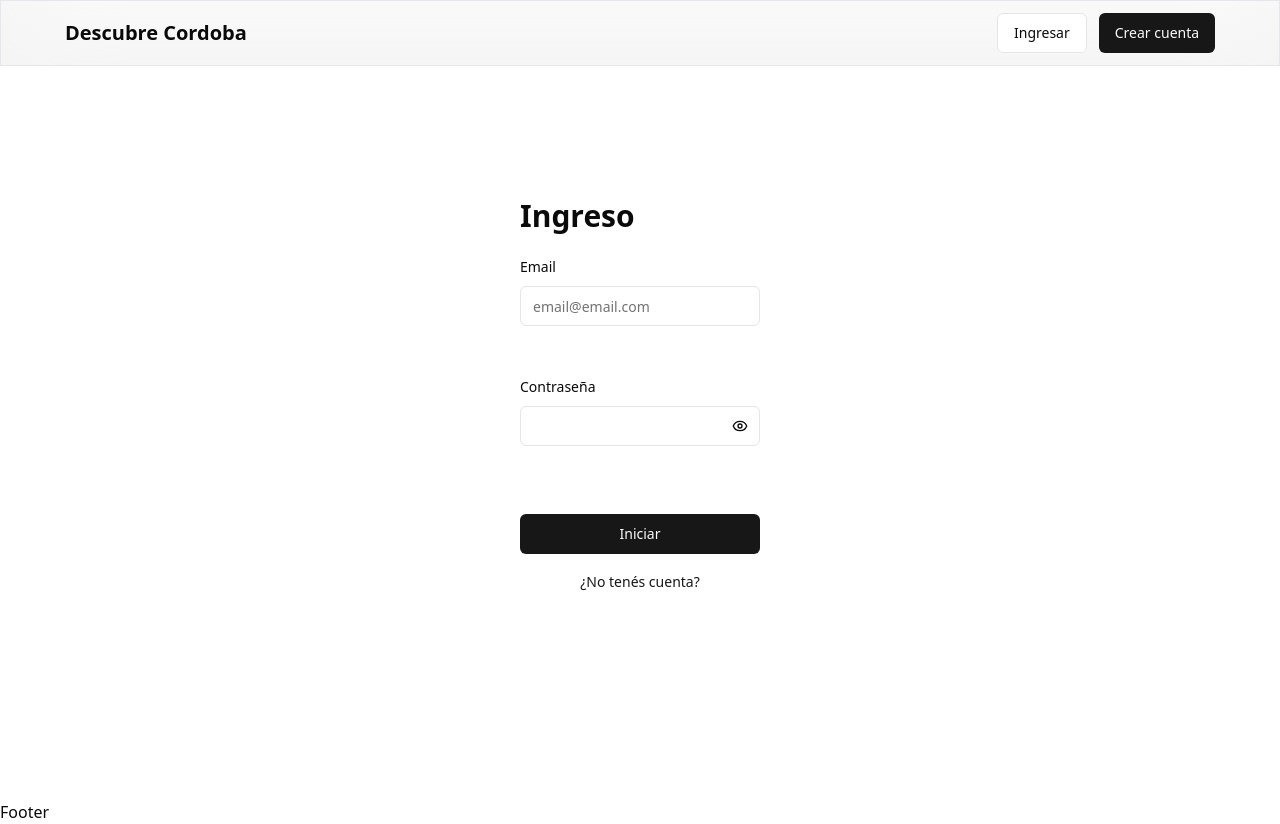
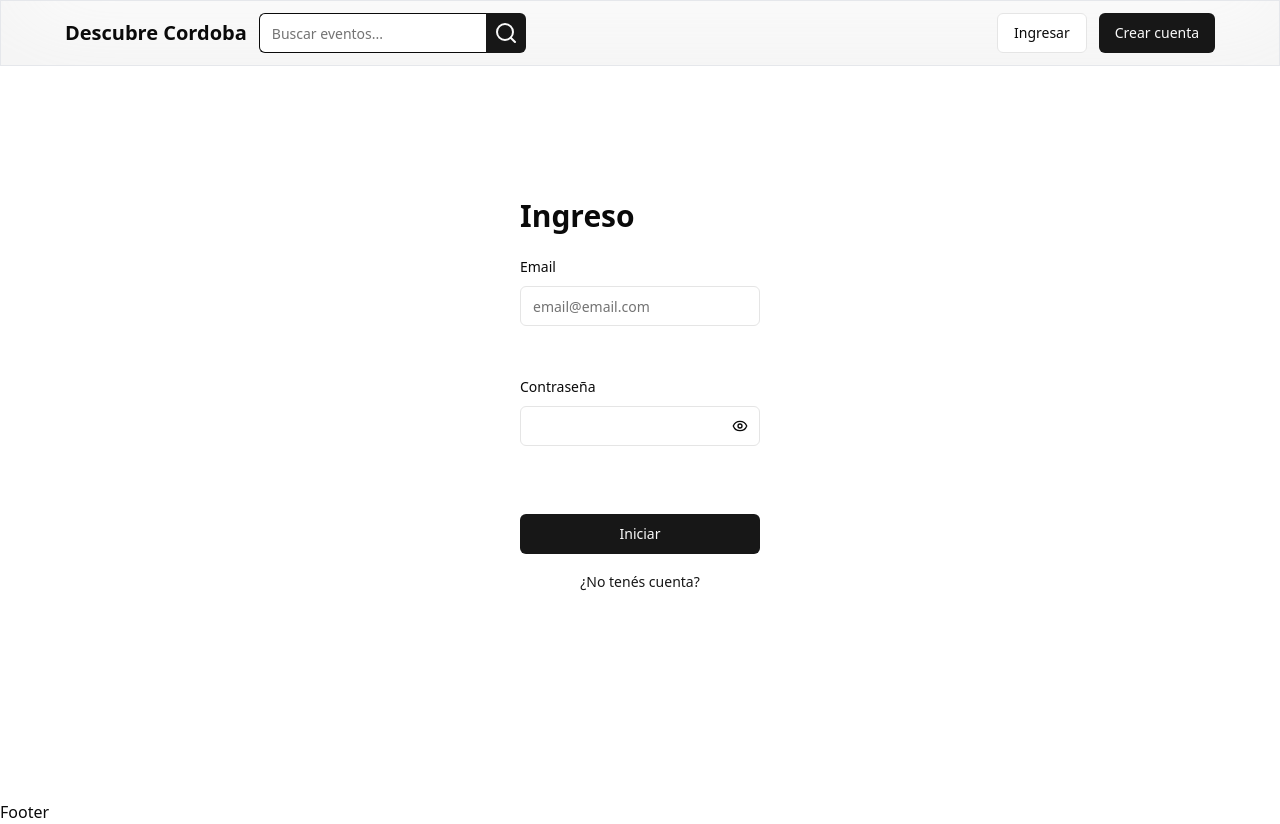
Before and after one commit to No-Country-simulation/c19-50-n-node-react, a React (Vite) app in the folder client/: page /login in a window 1280 px wide. Built offline with nearby package versions, Linux system fonts and the light colour scheme.

Commit message:
add search ui

```diff
--- a/client/src/components/Nav.jsx
+++ b/client/src/components/Nav.jsx
@@ -2,16 +2,18 @@ import MaxWidthContainer from './MaxWidthContainer';
 
 import { userStore } from '@/store/user';
 import { Button, buttonVariants } from './ui/button';
+import SearchInput from './SearchInput';
 
 const Nav = () => {
   const { user, removeUser } = userStore((state) => state);
   return (
     <div className="fixed w-full flex justify-center glassmorphism py-3">
       <MaxWidthContainer>
-        <nav className="flex justify-between items-center">
+        <nav className="flex justify-between items-center gap-3">
           <a className="font-bold text-xl" href="/">
             Descubre Cordoba
           </a>
+          <SearchInput />
           <ul className="flex gap-x-3 items-center">
             {!user ? (
               <>
--- /dev/null
+++ b/client/src/components/SearchInput.jsx
@@ -0,0 +1,44 @@
+import { useState } from 'react';
+import { Input } from './ui/input';
+import { useNavigate } from 'react-router-dom';
+import { Button } from './ui/button';
+import { Search } from 'lucide-react';
+
+const SearchInput = () => {
+  const navigate = useNavigate();
+
+  const [inputValue, setInputValue] = useState('');
+
+  const handleSubmit = (e) => {
+    e.preventDefault();
+
+    // const formattedQueryString = inputValue.replace(/\s+/g, '-').trim();
+
+    if (inputValue.length > 0) {
+      navigate.push(`/search?s=${inputValue}&t=sale`);
+    } else {
+      navigate.push(`/search?t=sale`);
+    }
+  };
+
+  return (
+    <div className="flex-1 min-w-0">
+      <form onSubmit={handleSubmit} className="flex">
+        <Input
+          value={inputValue}
+          onChange={(e) => setInputValue(e.target.value)}
+          placeholder="Buscar eventos..."
+          className="rounded-r-none focus-visible:ring-0 w-auto focus-visible:ring-offset-0 max-md:flex-1 min-w-0 border-r-0 border-foreground"
+        />
+        <Button
+          type="submit"
+          className="rounded-l-none h-10 w-10 p-0 flex-shrink-0"
+        >
+          <Search />
+        </Button>
+      </form>
+    </div>
+  );
+};
+
+export default SearchInput;
```
